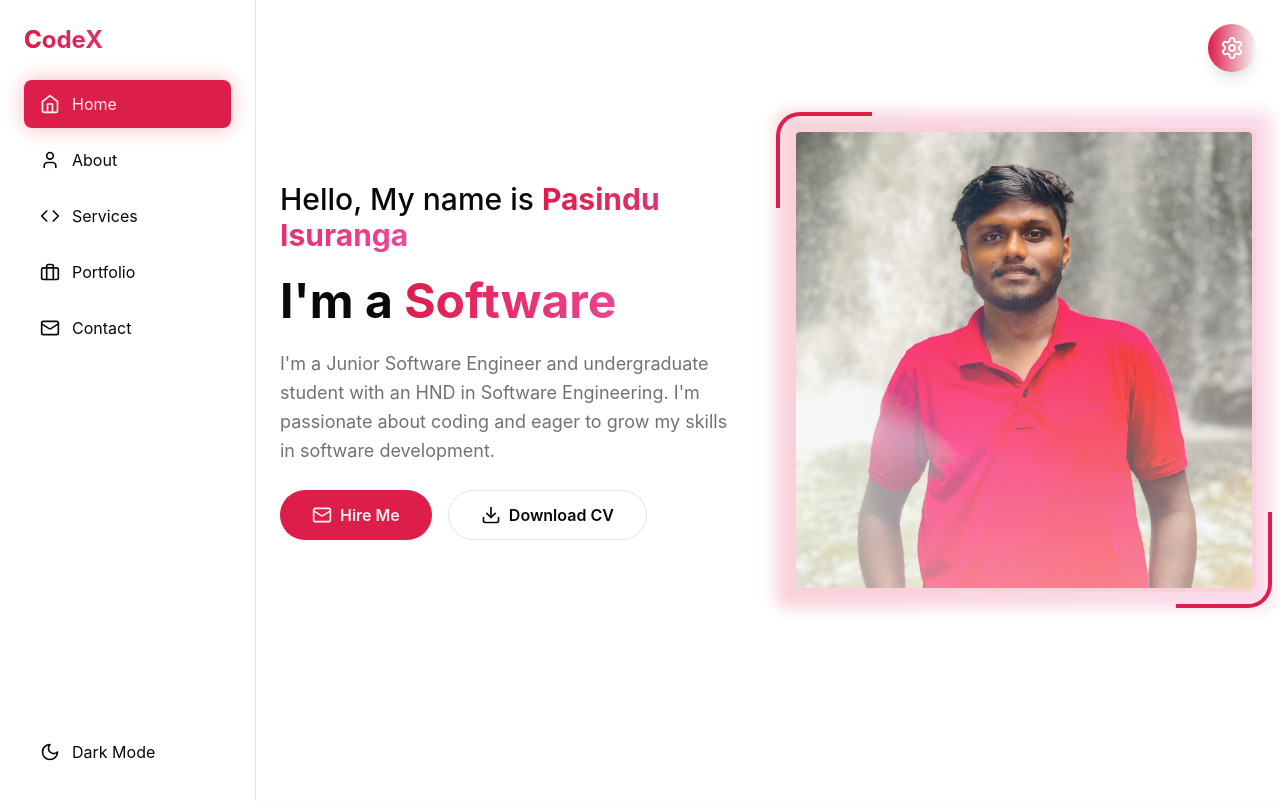
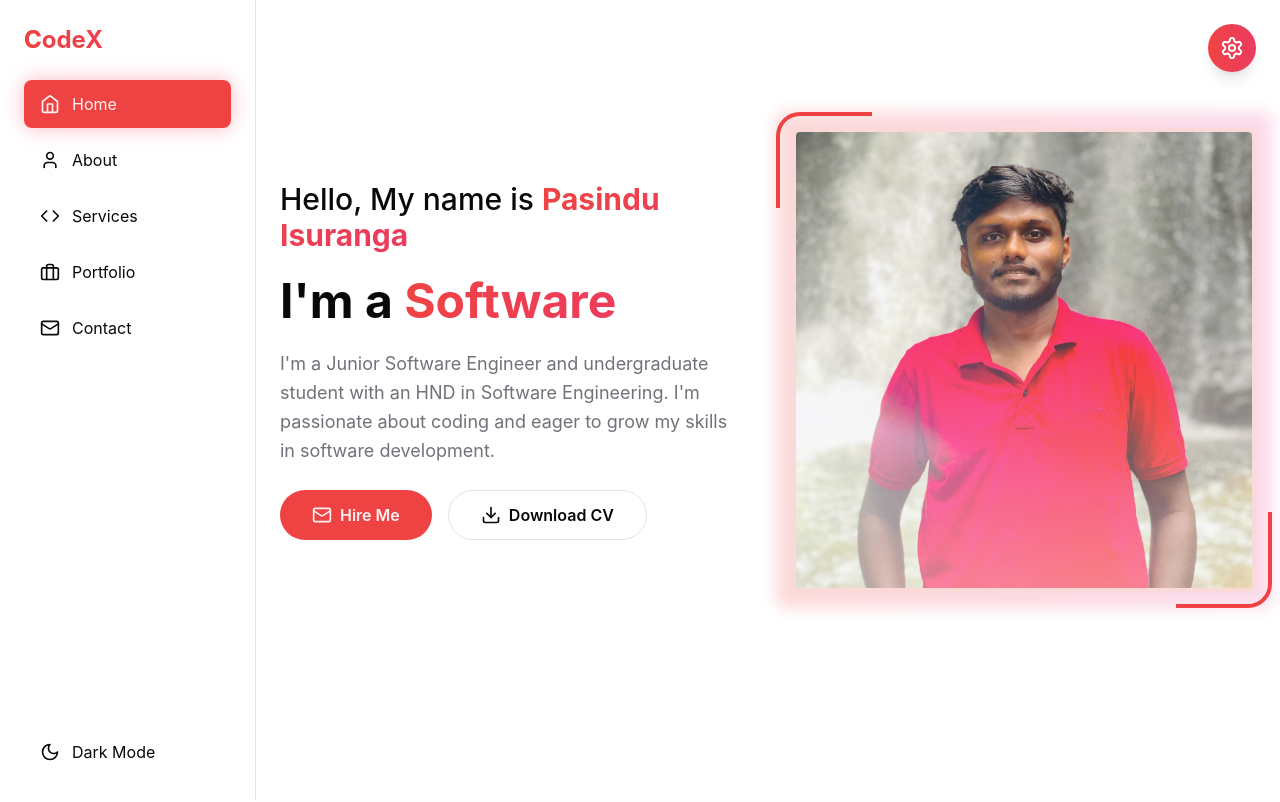
Before and after one commit to pasinduisuranga/My-New-Portfolio, a React (Vite) app in the folder react-portfolio/: page / in a window 1280 px wide. Shown: the top 802 px of the page. Built offline with nearby package versions, Linux system fonts and the light colour scheme.

Commit message:
add .gitignore and update color themes in StyleSwitcher and index.css

```diff
--- a/react-portfolio/src/components/StyleSwitcher/StyleSwitcher.tsx
+++ b/react-portfolio/src/components/StyleSwitcher/StyleSwitcher.tsx
@@ -17,32 +17,32 @@ const StyleSwitcher: React.FC = () => {
   const colorThemes: ColorTheme[] = [
     {
       name: 'color-1',
-      primary: 'hsl(339, 81%, 66%)',
-      secondary: 'hsl(316, 70%, 68%)',
-      gradient: 'linear-gradient(135deg, hsl(339, 81%, 66%) 0%, hsl(316, 70%, 68%) 100%)'
+      primary: '0 84% 60%',
+      secondary: '348 83% 58%',
+      gradient: 'linear-gradient(135deg, hsl(0, 84%, 60%) 0%, hsl(348, 83%, 58%) 100%)'
     },
     {
       name: 'color-2',
-      primary: 'hsl(202, 86%, 65%)',
-      secondary: 'hsl(210, 79%, 70%)',
+      primary: '202 86% 65%',
+      secondary: '210 79% 70%',
       gradient: 'linear-gradient(135deg, hsl(202, 86%, 65%) 0%, hsl(210, 79%, 70%) 100%)'
     },
     {
       name: 'color-3',
-      primary: 'hsl(142, 69%, 58%)',
-      secondary: 'hsl(158, 64%, 52%)',
+      primary: '142 69% 58%',
+      secondary: '158 64% 52%',
       gradient: 'linear-gradient(135deg, hsl(142, 69%, 58%) 0%, hsl(158, 64%, 52%) 100%)'
     },
     {
       name: 'color-4',
-      primary: 'hsl(45, 100%, 68%)',
-      secondary: 'hsl(35, 100%, 68%)',
+      primary: '45 100% 68%',
+      secondary: '35 100% 68%',
       gradient: 'linear-gradient(135deg, hsl(45, 100%, 68%) 0%, hsl(35, 100%, 68%) 100%)'
     },
     {
       name: 'color-5',
-      primary: 'hsl(16, 100%, 66%)',
-      secondary: 'hsl(28, 100%, 68%)',
+      primary: '16 100% 66%',
+      secondary: '28 100% 68%',
       gradient: 'linear-gradient(135deg, hsl(16, 100%, 66%) 0%, hsl(28, 100%, 68%) 100%)'
     }
   ];
@@ -63,8 +63,10 @@ const StyleSwitcher: React.FC = () => {
   const applyColorTheme = (themeName: string) => {
     const theme = colorThemes.find(t => t.name === themeName);
     if (theme) {
-      document.documentElement.style.setProperty('--color-primary', theme.primary);
-      document.documentElement.style.setProperty('--color-secondary', theme.secondary);
+      // Update Tailwind CSS variables
+      document.documentElement.style.setProperty('--primary', theme.primary);
+      document.documentElement.style.setProperty('--secondary', theme.secondary);
+      // Also keep the custom gradient variable
       document.documentElement.style.setProperty('--gradient-primary', theme.gradient);
     }
   };
@@ -221,7 +223,9 @@ const StyleSwitcher: React.FC = () => {
                 <button
                   onClick={() => {
                     handleThemeChange('color-1');
-                    handleDarkModeToggle();
+                    if (!isDarkMode) {
+                      handleDarkModeToggle();
+                    }
                   }}
                   className="w-full mt-6 px-4 py-2 rounded-xl bg-muted hover:bg-muted/80 transition-colors duration-200 text-sm font-medium"
                 >
--- a/react-portfolio/src/index.css
+++ b/react-portfolio/src/index.css
@@ -10,7 +10,7 @@
     --card-foreground: 240 10% 3.9%;
     --popover: 0 0% 100%;
     --popover-foreground: 240 10% 3.9%;
-    --primary: 346 77% 49%;
+    --primary: 0 84% 60%;
     --primary-foreground: 355.7 100% 97.3%;
     --secondary: 240 4.8% 95.9%;
     --secondary-foreground: 240 5.9% 10%;
@@ -25,9 +25,7 @@
     --ring: 346 77% 49%;
     --radius: 0.5rem;
 
-    /* Custom color theme variables */
-    --color-primary: hsl(339, 81%, 66%);
-    --color-secondary: hsl(316, 70%, 68%);
+    /* Custom gradient variable */
     --gradient-primary: linear-gradient(135deg, hsl(339, 81%, 66%) 0%, hsl(316, 70%, 68%) 100%);
   }
 
@@ -38,7 +36,7 @@
     --card-foreground: 0 0% 98%;
     --popover: 240 10% 3.9%;
     --popover-foreground: 0 0% 98%;
-    --primary: 346 77% 49%;
+    --primary: 339 81% 66%;
     --primary-foreground: 355.7 100% 97.3%;
     --secondary: 240 3.7% 15.9%;
     --secondary-foreground: 0 0% 98%;
@@ -74,7 +72,11 @@
   }
 
   .gradient-text {
-    @apply bg-gradient-to-r from-primary to-pink-500 bg-clip-text text-transparent;
+    @apply bg-gradient-to-r from-primary to-secondary bg-clip-text text-transparent;
+  }
+
+  .gradient-bg {
+    background: var(--gradient-primary);
   }
 
   .shadow-glow {
```
Also changed, not shown: 1 other file (tests, documents, lock files or other folders).
